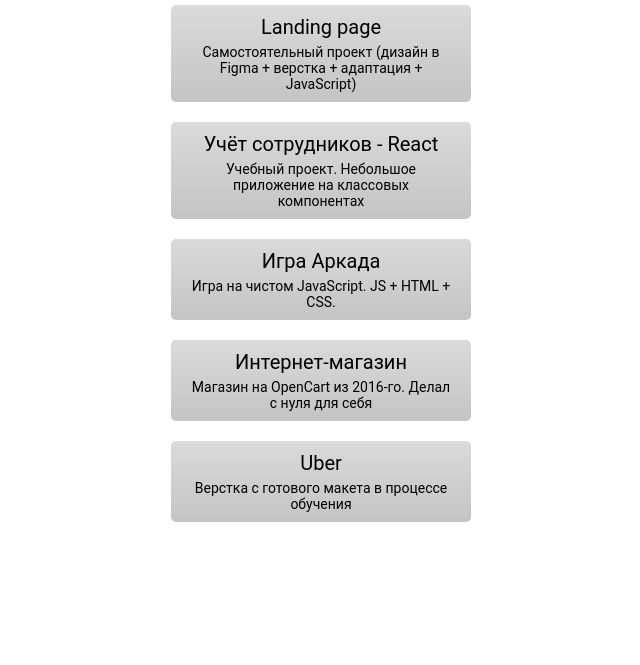
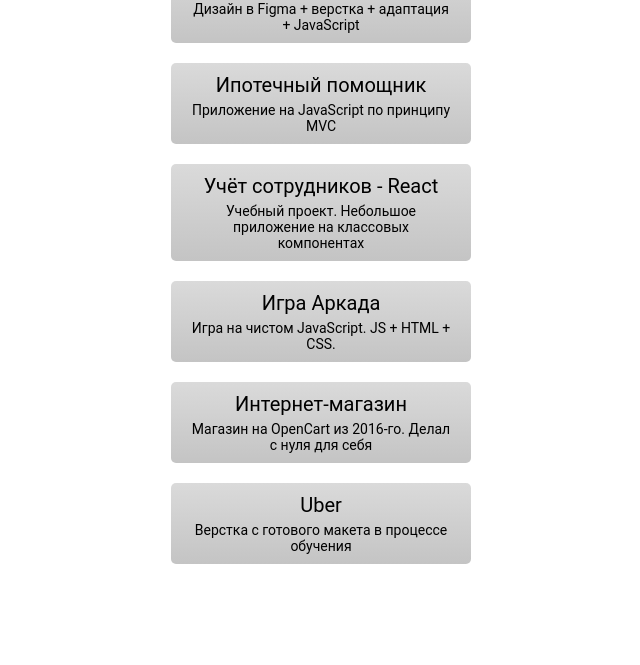
Before and after one commit to sekushov/sekushov.github.io, a plain HTML site: page index.html in a window 1280 px wide. Shown: the part 135-800 px from the top of the page, without its empty margins (319-959 px from the left). Drawn offline with Linux system fonts and the light colour scheme.

Commit message:
add calculator

```diff
--- a/index.html
+++ b/index.html
@@ -16,7 +16,15 @@
                     Landing page
                 </div>
                 <div class="descr">
-                    Самостоятельный проект (дизайн в Figma + верстка + адаптация + JavaScript)
+                    Дизайн в Figma + верстка + адаптация + JavaScript
+                </div>
+            </a>
+            <a href="mortgage-calculator/" target="_blank" class="btn">
+                <div class="title">
+                    Ипотечный помощник
+                </div>
+                <div class="descr">
+                    Приложение на JavaScript по принципу MVC
                 </div>
             </a>
             <a href="employees-react/build/" target="_blank" class="btn">
```
